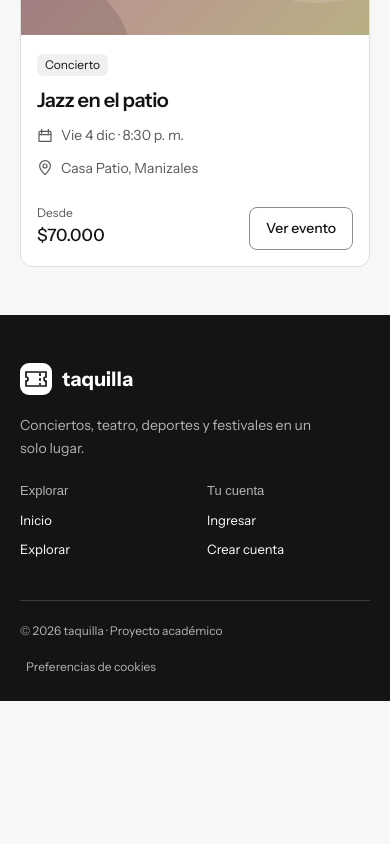
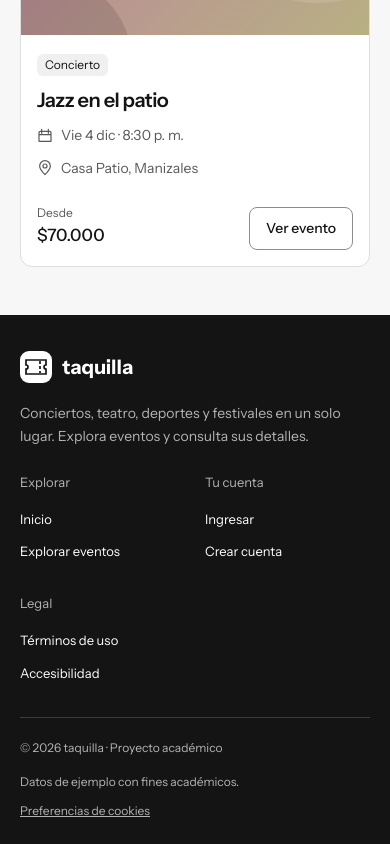
Before and after one commit to juandavidgiraldopelaez1-wq/Taquilla-project-Frontend-2026, a React (Vite) app: page / in a window 390 px wide. Shown: the part 4634-5478 px from the top of the page. Before the commit the page ends 5335 px from the top, so only its background shows below. Built offline with nearby package versions, Linux system fonts and the light colour scheme; no server answers.

Commit message:
fix(footer): align layout and copy with Figma

```diff
--- a/src/components/Footer/Footer.css
+++ b/src/components/Footer/Footer.css
@@ -1,134 +1,162 @@
+
+
+
 .pie-home {
   background: var(--superficie);
   padding: 48px 0 24px;
 }
+
+
 .columnas-pie {
   display: grid;
-  grid-template-columns: 2.6fr 1fr 1fr 1fr;
-  gap: 48px;
+  grid-template-columns:
+    minmax(0, 1fr)
+    repeat(3, max-content);
+
+  justify-content: space-between;
+  column-gap: 48px;
+  row-gap: 28px;
 }
-.columnas-pie p {
-  max-width: 300px;
+
+
+.contenido-marca-pie p {
+  max-width: 420px;
+  margin-top: 12px;
   color: var(--suave);
-  margin-top: 12px;
   font-size: 14px;
+  line-height: 1.6;
 }
-.columnas-pie h3 {
+
+
+.grupo-enlaces-pie {
+  display: flex;
+  flex-direction: column;
+  align-items: flex-start;
+}
+
+.grupo-enlaces-pie h3 {
   color: var(--suave);
-  font:
-    400 13px "DM Sans",
-    sans-serif;
+  font-size: 13px;
+  font-weight: 400;
   margin-bottom: 12px;
 }
-.columnas-pie > div > a:not(.marca-home),
-.columnas-pie button {
+
+.grupo-enlaces-pie a,
+.grupo-enlaces-pie button {
   display: block;
-  margin-block: 8px;
+  margin-block: 6px;
+
   font-size: 13px;
+  color: var(--tinta);
+
+  text-align: left;
+  background: transparent;
+  border: 0;
+  padding: 0;
 }
-.columnas-pie button {
-  color: var(--tinta);
-  border: 0;
-  background: transparent;
-  padding: 0;
-  text-align: left;
-}
-.columnas-pie button:hover,
-.columnas-pie > div > a:not(.marca-home):hover {
+
+.grupo-enlaces-pie a:hover,
+.grupo-enlaces-pie button:hover {
   text-decoration: underline;
 }
+
+
 .pie-creditos {
   border-top: 1px solid var(--borde);
   margin-top: 32px;
   padding-top: 20px;
+
   display: flex;
   align-items: center;
   justify-content: space-between;
   gap: 16px;
+
   color: var(--suave);
   font-size: 12px;
 }
-.pie-creditos .cookies > .cookies-boton {
+
+.creditos-derecha {
+  display: flex;
+  align-items: center;
+  justify-content: flex-end;
+  gap: 20px;
+}
+
+.preferencias-pie {
+  color: var(--suave);
   background: transparent;
-  color: var(--suave);
   border: 0;
-  font-size: 12px;
-  padding: 8px 0;
+  padding: 0;
+
+  font: inherit;
+  cursor: pointer;
+  text-decoration: underline;
 }
+
+.taquilla .pie-home {
+  --superficie: #141414;
+  --tinta: #ffffff;
+  --suave: #b3b3b3;
+  --borde: #3c3c3c;
+
+  background: var(--superficie);
+  color: var(--tinta);
+}
+
+.taquilla .pie-home .emblema {
+  background: #ffffff;
+  color: #141414;
+}
+
+/* Foco de teclado */
+
+.taquilla .pie-home a:focus-visible,
+.taquilla .pie-home button:focus-visible {
+  outline-color: #ffffff;
+}
+
 
 @media (max-width: 900px) {
   .columnas-pie {
-    gap: 24px;
-    grid-template-columns: 2fr 1fr 1fr;
+    grid-template-columns: repeat(3, minmax(0, 1fr));
+    gap: 28px;
+  }
+
+  .contenido-marca-pie {
+    grid-column: 1 / -1;
   }
 }
 
-@media (max-width: 900px) {
-  .columnas-pie > div:last-child {
-    grid-column: 2 / 4;
-  }
-}
 @media (max-width: 640px) {
-  .columnas-pie {
-    grid-template-columns: 1fr 1fr;
-  }
-}
-@media (max-width: 640px) {
-  .columnas-pie > div:first-child {
-    grid-column: 1 / -1;
-  }
-}
-@media (max-width: 640px) {
-  .columnas-pie > div:last-child {
-    grid-column: auto;
-  }
-}
-@media (max-width: 640px) {
-  .pie-creditos {
-    flex-direction: column;
-    align-items: flex-start;
-  }
-}
-.taquilla .pie-home {
-  --superficie: #141414;
-  --tinta: #fff;
-  --suave: #b3b3b3;
-  --borde: #3c3c3c;
-  color: var(--tinta);
-}
-.taquilla .pie-home .emblema {
-  background: #fff;
-  color: #141414;
-}
-.taquilla .pie-home a:focus-visible,
-.taquilla .pie-home button:focus-visible {
-  outline-color: #fff;
+  .pie-home {
+    padding: 36px 0 24px;
   }
 
   .columnas-pie {
-  grid-template-columns: 2fr 1fr 1fr;
+    grid-template-columns: repeat(2, minmax(0, 1fr));
+    gap: 28px 20px;
   }
-@media (max-width: 640px) {
-  .columnas-pie {
-    grid-template-columns: 1fr 1fr;
-  }
-  .columnas-pie > div:first-child {
+
+  .contenido-marca-pie {
     grid-column: 1 / -1;
   }
-  .columnas-pie > div:last-child {
-    grid-column: auto;
+
+  .contenido-marca-pie p {
+    font-size: 14px;
+  }
+
+  .pie-creditos {
+    margin-top: 28px;
+    padding-top: 20px;
+
+    flex-direction: column;
+    align-items: flex-start;
+    gap: 14px;
+  }
+
+  .creditos-derecha {
+    flex-direction: column;
+    align-items: flex-start;
+    gap: 10px;
   }
 }
-
-.landing .columnas-pie {
-  grid-template-columns: 2fr 1fr 1fr;
-}
-@media (max-width: 640px) {
-  .landing .columnas-pie {
-    grid-template-columns: 1fr 1fr;
-  }
-}
-
-.pie-creditos .enlace-home {
-  color: var(--suave) !important;
-}
--- a/src/components/Footer/Footer.jsx
+++ b/src/components/Footer/Footer.jsx
@@ -1,44 +1,114 @@
+
 import Marca from "../Marca/Marca.jsx";
 import { interfaz } from "../../data/interfaz.js";
 import "./Footer.css";
+
 export default function Footer({
   nombre,
   tipo,
   descripcion,
   destino,
-  etiqueta,
   onCuenta,
   idioma,
   onAbrirCookies,
 }) {
   const t = interfaz[idioma];
+
   return (
     <footer className="pie-home">
       <div className="ancho-home">
+
         <div className="columnas-pie">
-          <div>
+
+          {/* Marca y descripción */}
+          <div className="contenido-marca-pie">
             <Marca nombre={nombre} tipo={tipo} />
-            <p>{descripcion}</p>
+
+            <p>
+              {descripcion} {t.descripcionFooterExtra}
+            </p>
           </div>
-          <div>
+
+          {/* Columna Explora */}
+          <nav
+            className="grupo-enlaces-pie"
+            aria-label={t.explora}
+          >
             <h3>{t.explora}</h3>
-            <a href="#contenido">{t.inicio}</a>
-            <a href={destino}>{etiqueta}</a>
-          </div>
-          <div>
+
+            <a href="#contenido">
+              {t.inicio}
+            </a>
+
+            <a href={destino}>
+              {t.explorarEventos}
+            </a>
+          </nav>
+
+          {/* Columna Tu cuenta */}
+          <nav
+            className="grupo-enlaces-pie"
+            aria-label={t.cuenta}
+          >
             <h3>{t.cuenta}</h3>
-            <button onClick={() => onCuenta("ingresar")}>{t.ingresar}</button>
-            <button onClick={() => onCuenta("registro")}>{t.registro}</button>
-          </div>
+
+            <button
+              type="button"
+              onClick={() => onCuenta("ingresar")}
+            >
+              {t.ingresar}
+            </button>
+
+            <button
+              type="button"
+              onClick={() => onCuenta("registro")}
+            >
+              {t.registro}
+            </button>
+          </nav>
+
+          {/* Columna Legal */}
+          <nav
+            className="grupo-enlaces-pie"
+            aria-label={t.legal}
+          >
+            <h3>{t.legal}</h3>
+
+            <a href="#contenido">
+              {t.terminos}
+            </a>
+
+            <a href="#contenido">
+              {t.accesibilidad}
+            </a>
+          </nav>
+
         </div>
+
+        {/* Créditos inferiores */}
         <div className="pie-creditos">
+
           <span>
             © 2026 {nombre} · {t.academico}
           </span>
-          <button className="enlace-home" onClick={onAbrirCookies}>
-            {t.cookies}
-          </button>
+
+          <div className="creditos-derecha">
+
+            <span>
+              {t.avisoAcademico}
+            </span>
+
+            <button
+              type="button"
+              className="preferencias-pie"
+              onClick={onAbrirCookies}
+            >
+              {t.cookies}
+            </button>
+
+          </div>
         </div>
+
       </div>
     </footer>
   );
--- a/src/data/interfaz.js
+++ b/src/data/interfaz.js
@@ -10,6 +10,7 @@ export const interfaz = {
     idioma: "Idioma",
     buscar: "Busca eventos o artistas",
     explora: "Explorar",
+    explorarEventos: "Explorar eventos",
     cuenta: "Tu cuenta",
     academico: "Proyecto académico",
     descripcionHome:
@@ -22,6 +23,13 @@ export const interfaz = {
       "Cambia la ciudad desde el buscador",
     resultadosBusqueda: "Resultados de búsqueda",
     resultados: "resultados",
+    legal: "Legal",
+    terminos: "Términos de uso",
+    accesibilidad: "Accesibilidad",
+    descripcionFooterExtra:
+      "Explora eventos y consulta sus detalles.",
+    avisoAcademico:
+      "Datos de ejemplo con fines académicos.",
     cookies: "Preferencias de cookies",
     saltar: "Saltar al contenido",
     banner: "Preferencias del navegador",
@@ -39,7 +47,8 @@ export const interfaz = {
     preferenciasTexto:
       "Conserva el idioma elegido en este navegador.",
     guardado: "Preferencias guardadas.",
-    error: "No pudimos guardar la decisión en este navegador.",
+    error:
+      "No pudimos guardar la decisión en este navegador.",
   },
 
   en: {
@@ -52,6 +61,7 @@ export const interfaz = {
     idioma: "Language",
     buscar: "Search events or artists",
     explora: "Explore",
+    explorarEventos: "Explore events",
     cuenta: "Your account",
     academico: "Academic project",
     descripcionHome:
@@ -64,6 +74,13 @@ export const interfaz = {
       "Change the city from the search bar",
     resultadosBusqueda: "Search results",
     resultados: "results",
+    legal: "Legal",
+    terminos: "Terms of use",
+    accesibilidad: "Accessibility",
+    descripcionFooterExtra:
+      "Explore events and view their details.",
+    avisoAcademico:
+      "Sample data for academic purposes.",
     cookies: "Cookie preferences",
     saltar: "Skip to content",
     banner: "Browser preferences",
```
Lines whose indentation alone changed are shown as unchanged.
